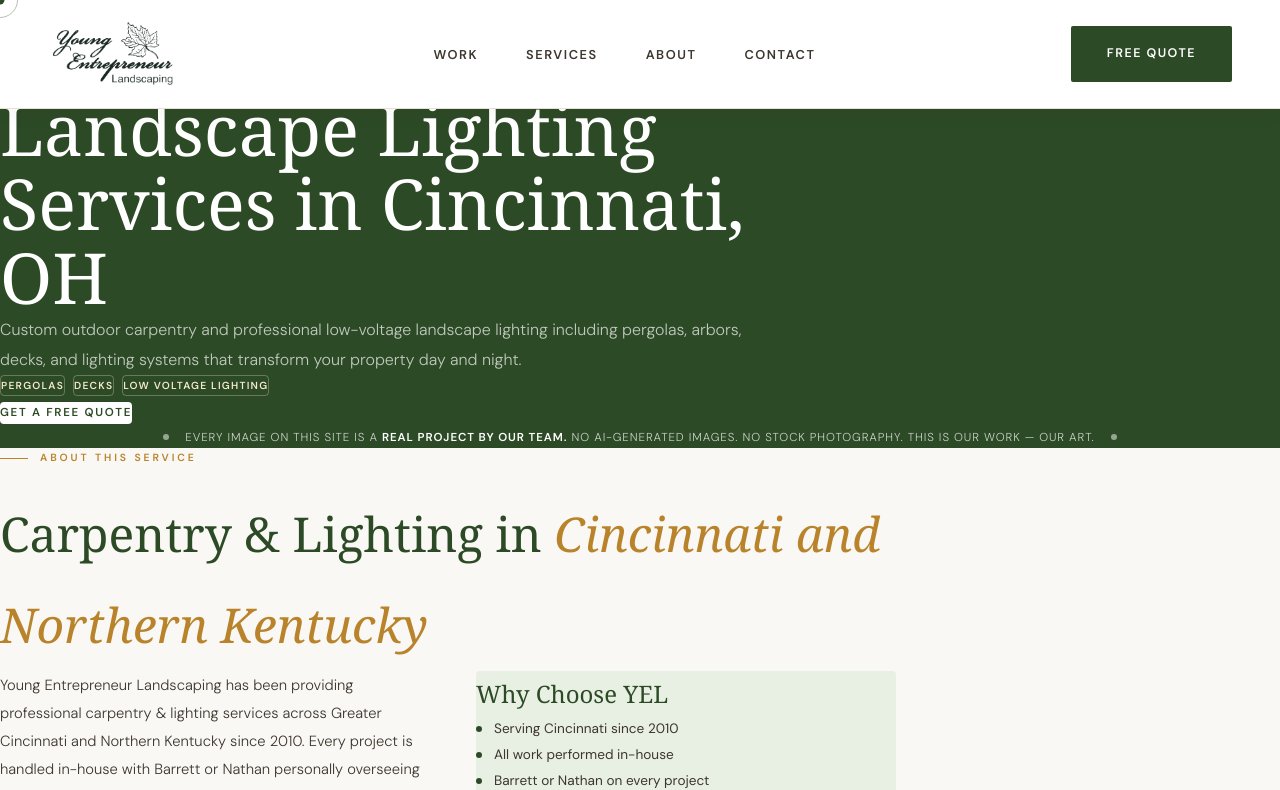
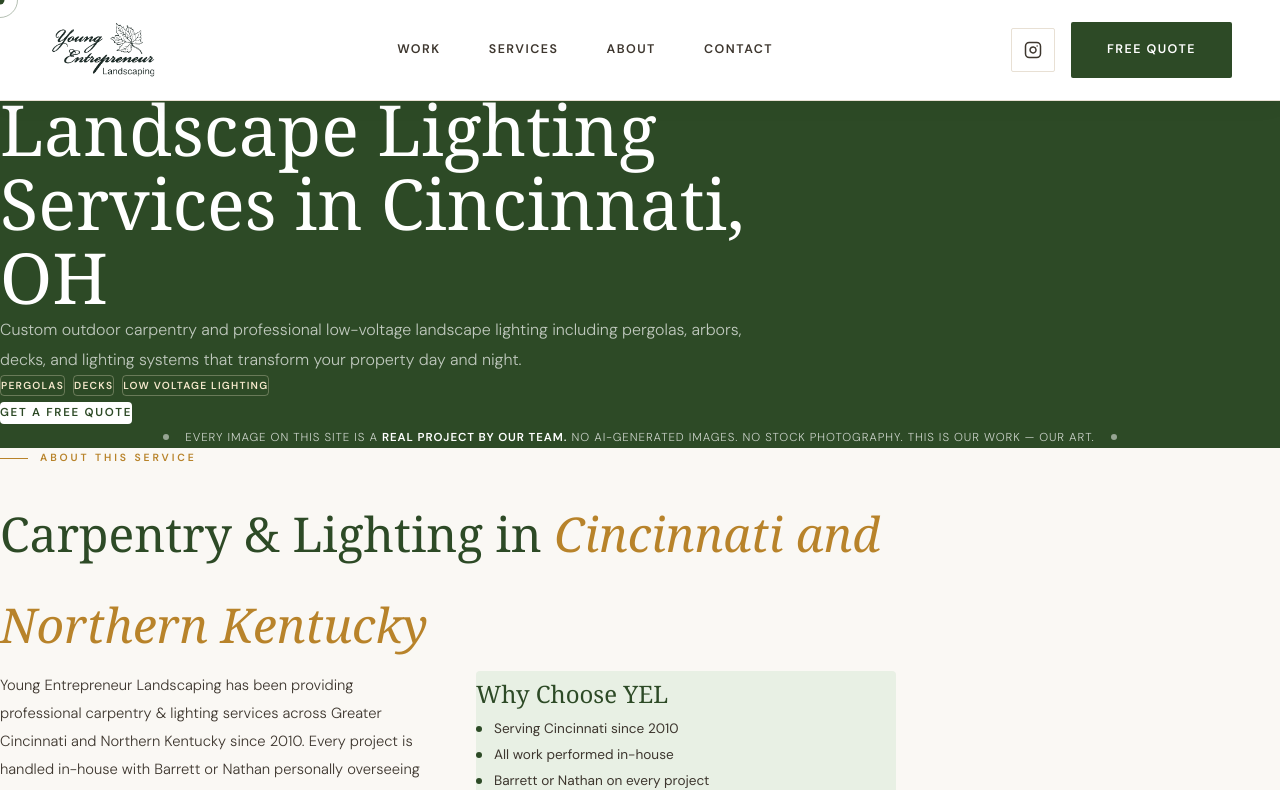
Before and after one commit to BestWebsitesJack/yellwebsite2026v2, a React (Vite) app: page /services/carpentry-lighting in a window 1280 px wide. Shown: the top 790 px of the page. Built offline with nearby package versions, Linux system fonts and the light colour scheme.

Commit message:
Option D split hero plus Instagram in nav

```diff
--- a/src/components/Nav.tsx
+++ b/src/components/Nav.tsx
@@ -1,6 +1,6 @@
 import { useState, useEffect } from 'react'
 import { Link, useLocation } from 'react-router-dom'
-import { Menu, X } from 'lucide-react'
+import { Menu, X, Instagram } from 'lucide-react'
 
 const links = [
   { label: 'Work', href: '/showcase' },
@@ -17,52 +17,64 @@ export default function Nav() {
 
   return (
     <nav style={{
-      position: 'fixed', top: 0, left: 0, right: 0, zIndex: 50,
-      background: '#ffffff',
-      borderBottom: '1px solid #e8e0d4',
-      boxShadow: '0 2px 24px rgba(42,37,32,0.05)'
+      position: "fixed", top: 0, left: 0, right: 0, zIndex: 50,
+      background: "#ffffff",
+      borderBottom: "1px solid #e8e0d4",
+      boxShadow: "0 2px 24px rgba(42,37,32,0.05)"
     }}>
-      <div style={{ maxWidth: '1280px', margin: '0 auto', padding: '0 48px', display: 'flex', alignItems: 'center', justifyContent: 'space-between', height: '108px' }}>
-        <Link to="/" style={{ textDecoration: 'none', flexShrink: 0 }}>
-          <img src="/YellLogo.png" alt="Young Entrepreneur Landscaping" style={{ height: '84px', width: 'auto' }} />
+      <div style={{ maxWidth: "1280px", margin: "0 auto", padding: "0 48px", display: "flex", alignItems: "center", justifyContent: "space-between", height: "100px" }}>
+        <Link to="/" style={{ textDecoration: "none", flexShrink: 0 }}>
+          <img src="/YellLogo.png" alt="Young Entrepreneur Landscaping" style={{ height: "72px", width: "auto" }} />
         </Link>
-        <ul style={{ display: 'flex', gap: '48px', listStyle: 'none', margin: 0, padding: 0 }} className="max-lg:hidden">
+        <ul style={{ display: "flex", gap: "48px", listStyle: "none", margin: 0, padding: 0, flex: 1, justifyContent: "center" }}>
           {links.map(l => (
             <li key={l.href}>
               <Link to={l.href} style={{
-                fontSize: '0.8rem', fontWeight: 600, letterSpacing: '0.12em',
-                textTransform: 'uppercase', textDecoration: 'none',
-                color: '#3d362e',
-                transition: 'color 0.3s',
-                padding: '4px 0',
-                borderBottom: '1.5px solid transparent'
+                fontSize: "0.78rem", fontWeight: 600, letterSpacing: "0.12em",
+                textTransform: "uppercase", textDecoration: "none",
+                color: "#3d362e", transition: "color 0.3s",
+                padding: "4px 0", borderBottom: "1.5px solid transparent",
+                display: "inline-block"
               }}
-                onMouseEnter={e => { (e.currentTarget as HTMLElement).style.color = '#2d4a26'; (e.currentTarget as HTMLElement).style.borderBottomColor = '#2d4a26' }}
-                onMouseLeave={e => { (e.currentTarget as HTMLElement).style.color = '#3d362e'; (e.currentTarget as HTMLElement).style.borderBottomColor = 'transparent' }}
+                onMouseEnter={e => { (e.currentTarget as HTMLElement).style.color = "#2d4a26"; (e.currentTarget as HTMLElement).style.borderBottomColor = "#2d4a26" }}
+                onMouseLeave={e => { (e.currentTarget as HTMLElement).style.color = "#3d362e"; (e.currentTarget as HTMLElement).style.borderBottomColor = "transparent" }}
               >{l.label}</Link>
             </li>
           ))}
         </ul>
-        <Link to="/contact" style={{
-          fontSize: '0.78rem', fontWeight: 700, letterSpacing: '0.12em',
-          textTransform: 'uppercase', textDecoration: 'none',
-          color: '#ffffff', background: '#2d4a26',
-          padding: '16px 36px', borderRadius: '2px', transition: 'background 0.3s', whiteSpace: 'nowrap'
-        }}
-          onMouseEnter={e => (e.currentTarget as HTMLElement).style.background = '#3d6334'}
-          onMouseLeave={e => (e.currentTarget as HTMLElement).style.background = '#2d4a26'}
-          className="max-lg:hidden"
-        >Free Quote</Link>
-        <button style={{ display: 'none', background: 'none', border: 'none', cursor: 'pointer', color: '#2d4a26' }} className="max-lg:!flex" onClick={() => setOpen(!open)}>
-          {open ? <X size={28} /> : <Menu size={28} />}
-        </button>
+        <div style={{ display: "flex", alignItems: "center", gap: "16px", flexShrink: 0 }}>
+          <a href="https://www.instagram.com/youngentrepreneur_landscaping/" target="_blank" rel="noreferrer" style={{
+            display: "flex", alignItems: "center", justifyContent: "center",
+            width: "44px", height: "44px", borderRadius: "2px",
+            border: "1.5px solid #e8e0d4", color: "#3d362e",
+            textDecoration: "none", transition: "all 0.3s"
+          }}
+            onMouseEnter={e => { (e.currentTarget as HTMLElement).style.borderColor = "#2d4a26"; (e.currentTarget as HTMLElement).style.color = "#2d4a26"; (e.currentTarget as HTMLElement).style.background = "#e8f0e4" }}
+            onMouseLeave={e => { (e.currentTarget as HTMLElement).style.borderColor = "#e8e0d4"; (e.currentTarget as HTMLElement).style.color = "#3d362e"; (e.currentTarget as HTMLElement).style.background = "transparent" }}
+          >
+            <Instagram size={18} />
+          </a>
+          <Link to="/contact" style={{
+            fontSize: "0.78rem", fontWeight: 700, letterSpacing: "0.12em",
+            textTransform: "uppercase", textDecoration: "none",
+            color: "#ffffff", background: "#2d4a26",
+            padding: "16px 36px", borderRadius: "2px",
+            transition: "background 0.3s", whiteSpace: "nowrap"
+          }}
+            onMouseEnter={e => (e.currentTarget as HTMLElement).style.background = "#3d6334"}
+            onMouseLeave={e => (e.currentTarget as HTMLElement).style.background = "#2d4a26"}
+          >Free Quote</Link>
+        </div>
       </div>
       {open && (
-        <div style={{ background: '#ffffff', borderTop: '1px solid #e8e0d4', padding: '24px 48px' }} className="max-lg:flex flex-col gap-5 hidden">
+        <div style={{ background: "#ffffff", borderTop: "1px solid #e8e0d4", padding: "24px 48px", display: "flex", flexDirection: "column", gap: "20px" }}>
           {links.map(l => (
-            <Link key={l.href} to={l.href} style={{ fontSize: '0.88rem', fontWeight: 600, letterSpacing: '0.1em', textTransform: 'uppercase', color: '#2d4a26', textDecoration: 'none', padding: '8px 0' }}>{l.label}</Link>
+            <Link key={l.href} to={l.href} style={{ fontSize: "0.88rem", fontWeight: 600, letterSpacing: "0.1em", textTransform: "uppercase", color: "#2d4a26", textDecoration: "none", padding: "8px 0" }}>{l.label}</Link>
           ))}
-          <Link to="/contact" style={{ fontSize: '0.8rem', fontWeight: 700, letterSpacing: '0.1em', textTransform: 'uppercase', color: '#ffffff', background: '#2d4a26', padding: '16px 24px', textAlign: 'center', textDecoration: 'none', borderRadius: '2px', marginTop: '8px' }}>Free Quote</Link>
+          <a href="https://www.instagram.com/youngentrepreneur_landscaping/" target="_blank" rel="noreferrer" style={{ fontSize: "0.88rem", fontWeight: 600, letterSpacing: "0.1em", textTransform: "uppercase", color: "#2d4a26", textDecoration: "none", padding: "8px 0", display: "flex", alignItems: "center", gap: "10px" }}>
+            <Instagram size={16} /> Instagram
+          </a>
+          <Link to="/contact" style={{ fontSize: "0.8rem", fontWeight: 700, letterSpacing: "0.1em", textTransform: "uppercase", color: "#ffffff", background: "#2d4a26", padding: "16px 24px", textAlign: "center", textDecoration: "none", borderRadius: "2px", marginTop: "8px" }}>Free Quote</Link>
         </div>
       )}
     </nav>
```
Also changed, not shown: src/pages/Home.tsx (+18 -16 lines).
